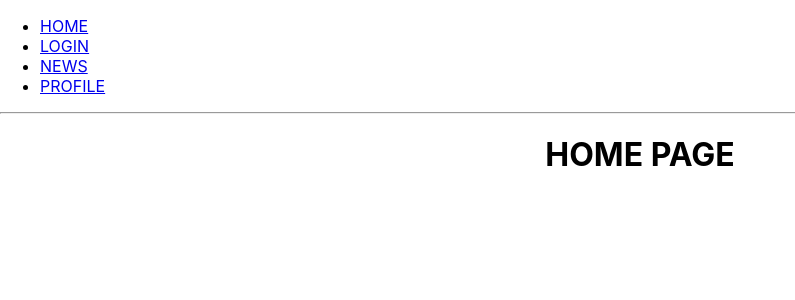
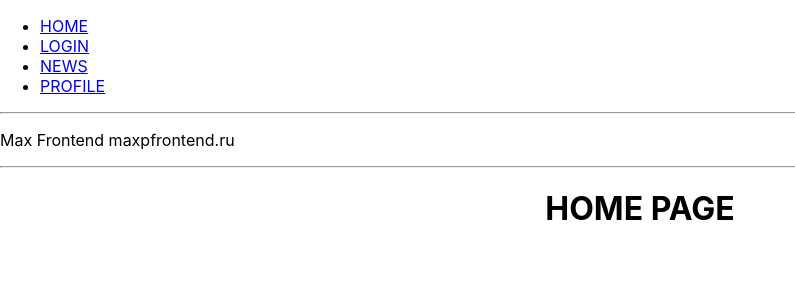
Before and after one commit to movel/tz_1_v2_0, a React (Create React App) app: page / in a window 1280 px wide. Shown: the top 300 px of the page, without its empty margins (0-795 px from the left). Built offline with nearby package versions, Linux system fonts and the light colour scheme.

Commit message:
add RoutedApp

```diff
--- a/src/App.tsx
+++ b/src/App.tsx
@@ -8,7 +8,8 @@ import { News } from './components/News/News'
 import Profile from './components/Profile'
 
 type Props = {
-
+  name: string,
+  site: string,
 };
 
 type State = {
@@ -42,6 +43,10 @@ class App extends React.Component<Props, State> {
 
         <hr />
 
+        <p> {this.props.name} { this.props.site } </p>
+
+        <hr />
+
         <div className="page">
           <Route path="/" exact component={ Home } />
           <Route path="/login" exact component={ Login } />
@@ -54,4 +59,8 @@ class App extends React.Component<Props, State> {
   }
 }
 
-export default App;
+const RoutedApp = () => {
+  return <App name="Max Frontend" site="maxpfrontend.ru" />
+}
+
+export { RoutedApp };
--- a/src/index.tsx
+++ b/src/index.tsx
@@ -2,12 +2,12 @@ import React from 'react';
 import ReactDOM from 'react-dom';
 import { BrowserRouter } from 'react-router-dom';
 import './index.css';
-import App from './App';
+import { RoutedApp } from './App';
 import * as serviceWorker from './serviceWorker';
 
 const app = (
   <BrowserRouter>
-    <App />
+    <RoutedApp />
   </BrowserRouter>
 )
 
```
